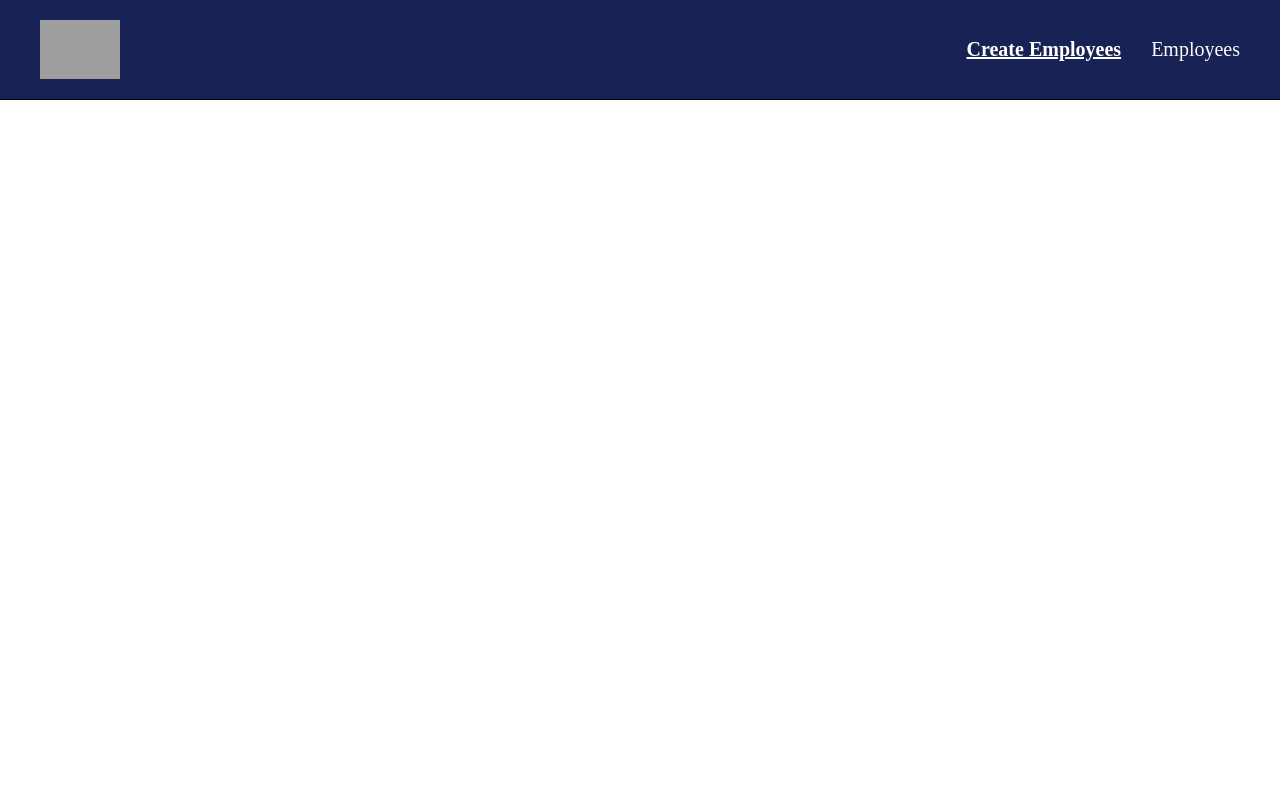
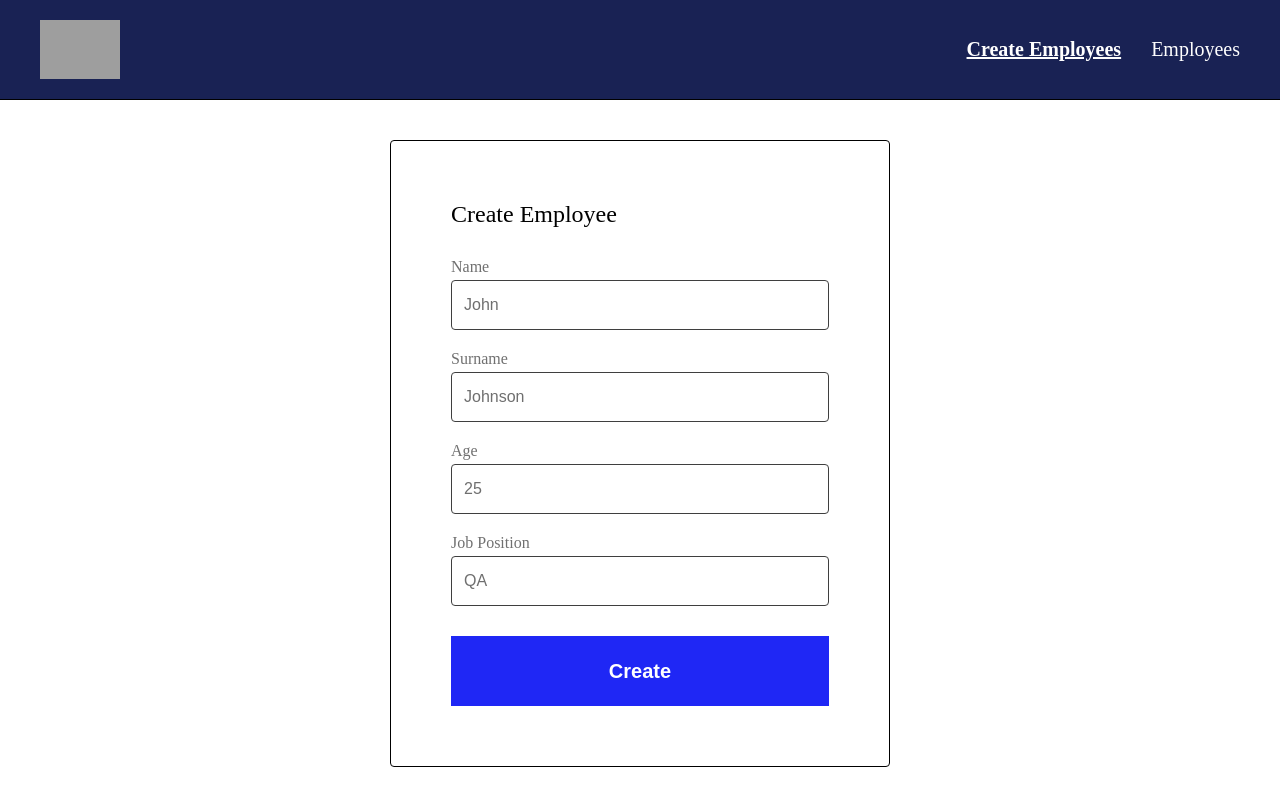
Before and after one commit to AllaBeloshapka/React_ts, a React (Vite) app: page /create in a window 1280 px wide. Built offline with nearby package versions, Linux system fonts and the light colour scheme; grey boxes are pictures that could not be loaded.

Commit message:
create-employee

```diff
--- a/src/pages/Project_15/Create_Employee/Create_Employee.tsx
+++ b/src/pages/Project_15/Create_Employee/Create_Employee.tsx
@@ -1,10 +1,90 @@
+import { useFormik } from "formik";
+import * as Yup from "yup";
+
+import Button from "components/Button/Button";
+import Input from "components/Input/Input";
+
+import { EMPLOYEE_FORM_VALUES  } from "./types";
+import { FormContainer, InputsContainer, Title } from "./styles";
+
+const validationSchema = Yup.object().shape({
+  [EMPLOYEE_FORM_VALUES.NAME]: Yup.string()
+  .required("Name is required")
+    .min(2, "Minimum 2 characters")
+    .max(50, "Maximum 50 characters"),
+
+  [EMPLOYEE_FORM_VALUES.SURNAME]: Yup.string()
+    .required("Surname is required")
+    .max(15, "Maximum 15 characters"),
+
+  [EMPLOYEE_FORM_VALUES.AGE]: Yup.string()
+    .required("Age is required")
+    .min(1, "Minimum 1 character")
+    .max(3, "Maximum 3 characters"),
 
 
+  [EMPLOYEE_FORM_VALUES.JOB_POSITION]: Yup.string()
+    .max(30, "Maximum 30 characters"),
+});
+
 function Create_Employee() {
+  const formik = useFormik({
+    initialValues: {
+      [EMPLOYEE_FORM_VALUES.NAME]: "",
+      [EMPLOYEE_FORM_VALUES.SURNAME]: "",
+      [EMPLOYEE_FORM_VALUES.AGE]: "",
+      [EMPLOYEE_FORM_VALUES.JOB_POSITION]: ""
+    },
+    validationSchema,
+    validateOnChange: false,
+
+    onSubmit: (values, helpers) => {
+      console.log("Employee created:");
+      console.log(values);
+
+      helpers.resetForm();
+    },
+  });
+
   return (
-    <div>
+    <FormContainer onSubmit={formik.handleSubmit}>
+      <Title>Create Employee</Title>
 
-    </div>
-  )
+      <InputsContainer>
+        <Input
+          label="Name"
+          name={EMPLOYEE_FORM_VALUES.NAME}
+          placeholder="John"
+          value={formik.values[EMPLOYEE_FORM_VALUES.NAME]}
+          onChange={formik.handleChange}
+          error={formik.errors[EMPLOYEE_FORM_VALUES.NAME]} id={""}        />
+        <Input
+          label="Surname"
+          name={EMPLOYEE_FORM_VALUES.SURNAME}
+          placeholder="Johnson"
+          value={formik.values[EMPLOYEE_FORM_VALUES.SURNAME]}
+          onChange={formik.handleChange}
+          error={formik.errors[EMPLOYEE_FORM_VALUES.SURNAME]} id={""}        />
+        <Input
+          label="Age"
+          name={EMPLOYEE_FORM_VALUES.AGE}
+          placeholder="25"
+          value={formik.values[EMPLOYEE_FORM_VALUES.AGE]}
+          onChange={formik.handleChange}
+          error={formik.errors[EMPLOYEE_FORM_VALUES.AGE]} id={""}        />
+        <Input
+          label="Job Position"
+          name={EMPLOYEE_FORM_VALUES.JOB_POSITION}
+          placeholder="QA"
+          value={formik.values[EMPLOYEE_FORM_VALUES.JOB_POSITION]}
+          onChange={formik.handleChange}
+          error={formik.errors[EMPLOYEE_FORM_VALUES.JOB_POSITION]} id={""}        />
+      </InputsContainer>
+
+      <Button name="Create" type="submit" />
+
+    </FormContainer>
+
+  );
 }
 export default Create_Employee;
--- a/src/pages/Project_15/Create_Employee/styles.ts
+++ b/src/pages/Project_15/Create_Employee/styles.ts
@@ -0,0 +1,29 @@
+// styled.ts
+import styled from "@emotion/styled";
+
+export const FormContainer = styled.form`
+   display: flex;
+  flex-direction: column;
+  width: 590px;
+  min-height: 450px;
+  max-height: fit-content;
+  border: 1px solid #000000;
+  padding: 60px;
+  border-radius: 4px;
+  background-color: white;
+  gap: 30px;
+    max-width: 500px;
+  margin: 0 auto;
+`;
+
+export const Title = styled.p`
+  color: #000000;
+  font-size: 24px;
+  font-weight: normal;
+`;
+
+export const InputsContainer = styled.div`
+  display: flex;
+  flex-direction: column;
+  gap: 20px;
+`;
--- /dev/null
+++ b/src/pages/Project_15/Create_Employee/types.ts
@@ -0,0 +1,6 @@
+export enum EMPLOYEE_FORM_VALUES{
+    NAME = "name",
+    SURNAME = "surname",
+    AGE = "age",
+    JOB_POSITION = "jobPosition"
+}
```
